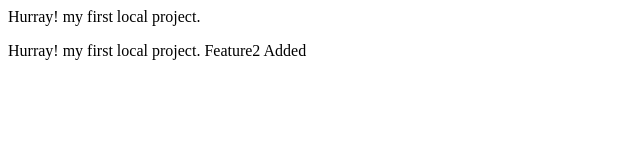
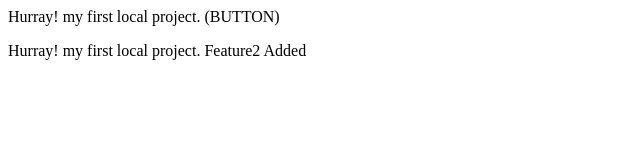
Before and after one commit to schoolflow360/localproject, a plain HTML site: page index.html in a window 1280 px wide. Shown: the whole page, without its empty margins (0-640 px from the left). Drawn offline with Linux system fonts and the light colour scheme.

Commit message:
button added in main

```diff
--- a/index.html
+++ b/index.html
@@ -1,2 +1,2 @@
-<p>Hurray! my first local project.</p>
+<p>Hurray! my first local project. (BUTTON)</p>
 <p>Hurray! my first local project. Feature2 Added</p>
```
